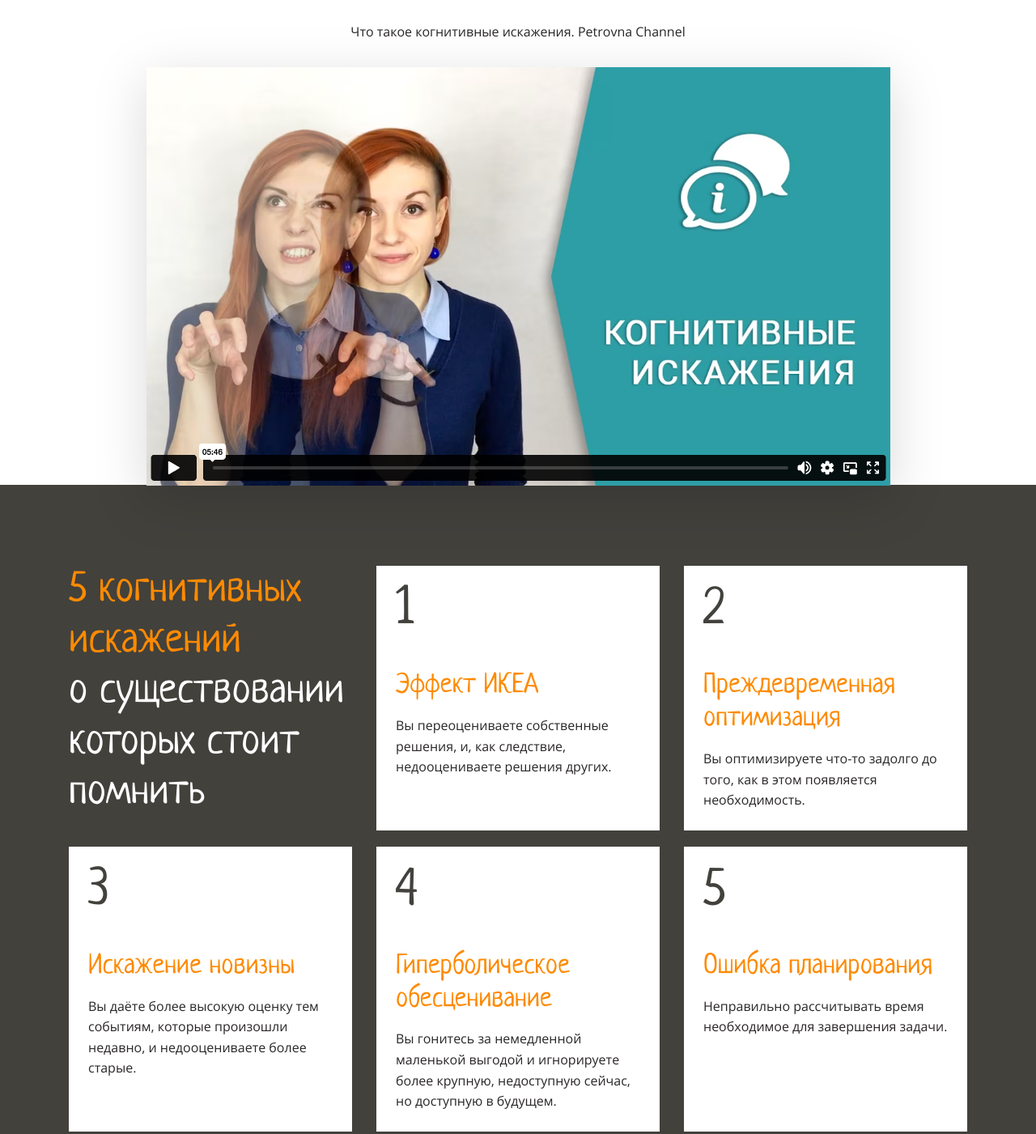
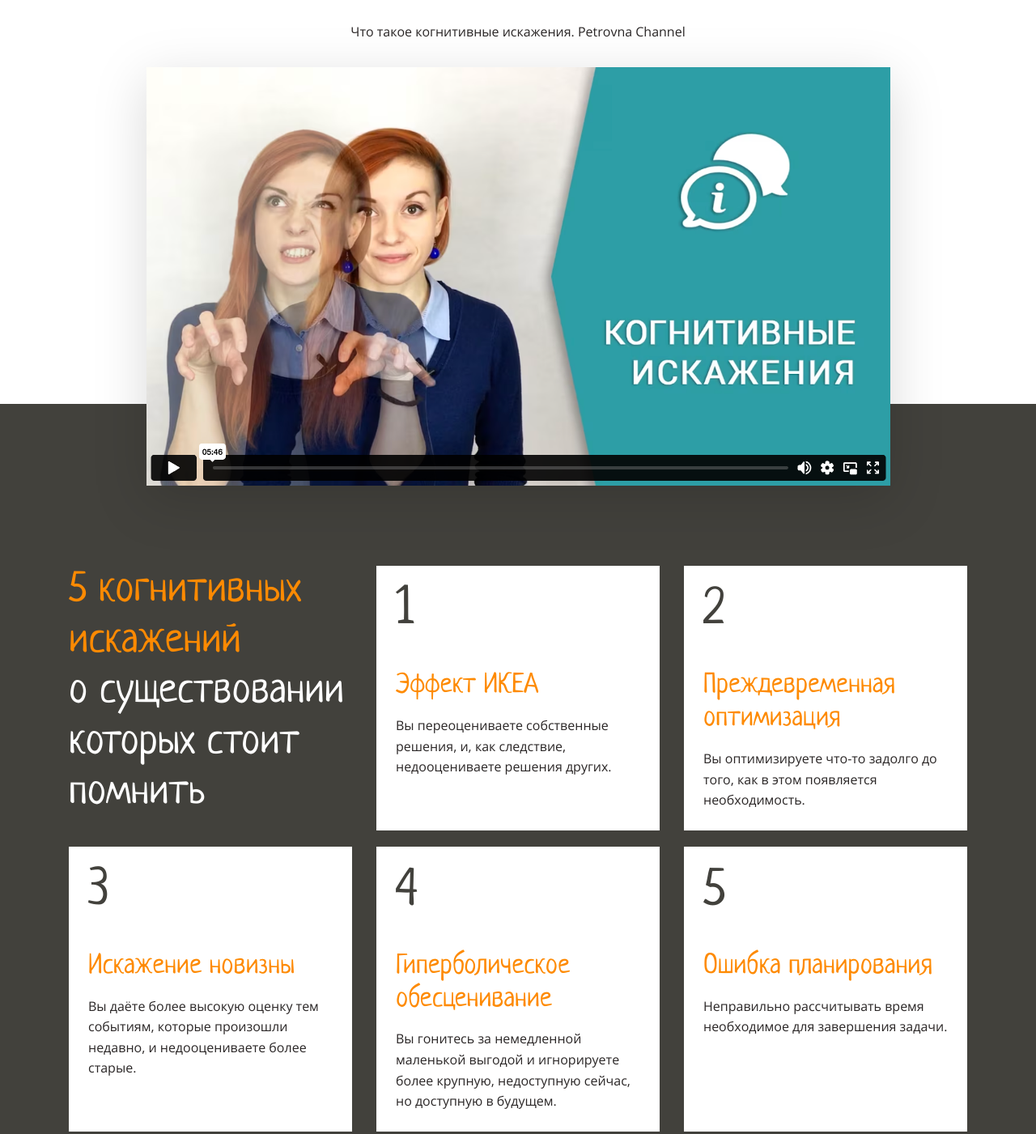
Before and after one commit to mdolganova/layout-designer-project-58, a website: page src/index.html in a window 1280 px wide. Shown: the part 1166-2567 px from the top of the page at 81% size. Drawn offline with Linux system fonts and the light colour scheme.

Commit message:
fix preview-image

```diff
--- a/src/styles/style.css
+++ b/src/styles/style.css
@@ -156,19 +156,26 @@ p {
   height: 525px;
 }
 
-.preview-image {
-  padding-bottom: 0;
+#preview-image {
+  position: relative;
 }
 
 .preview-image div {
   position: relative;
   top: 1px;
-  z-index: 100;
+  z-index: 200;
 }
 
 .preview-image img {
   width: 919px;
   height: 517px;
+}
+
+nav {
+  margin-top: -200px;
+  padding-top: 100px;
+  position: relative;
+  z-index: 100;
 }
 
 .navigation {
```
